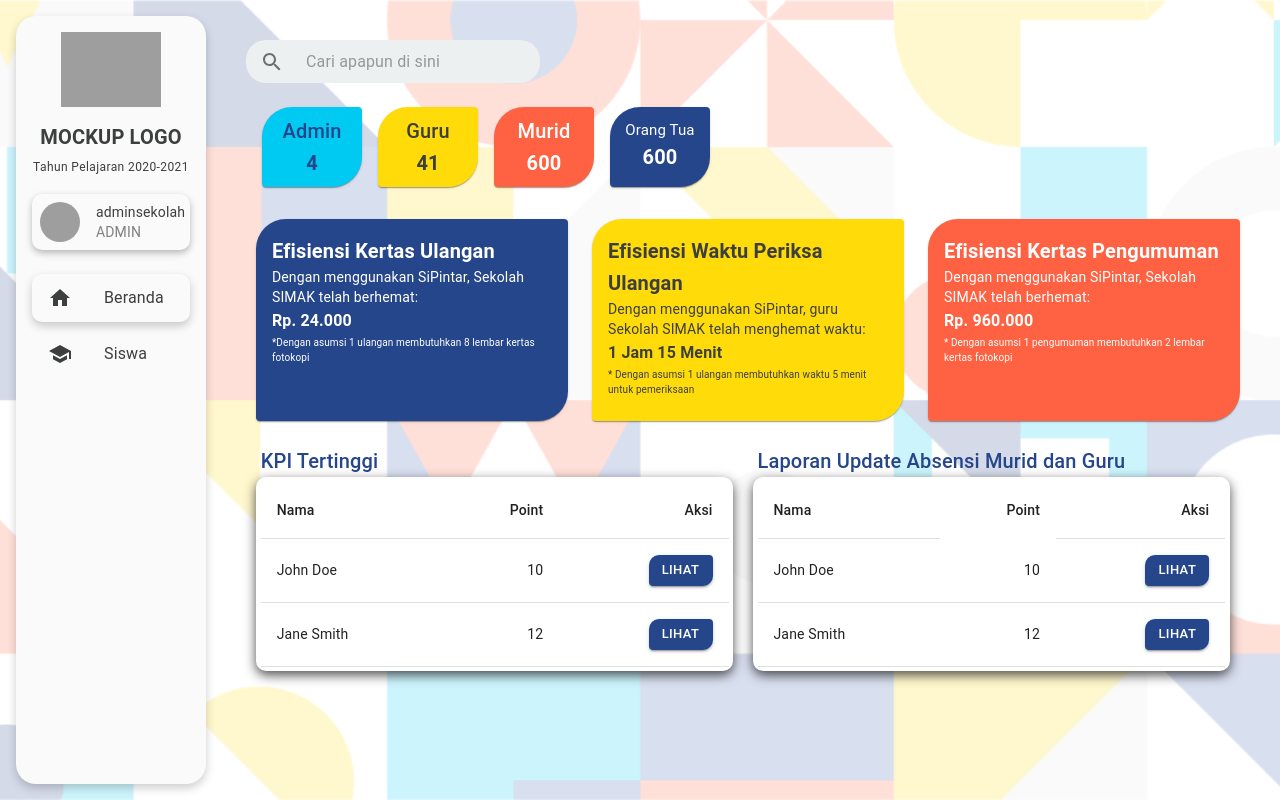
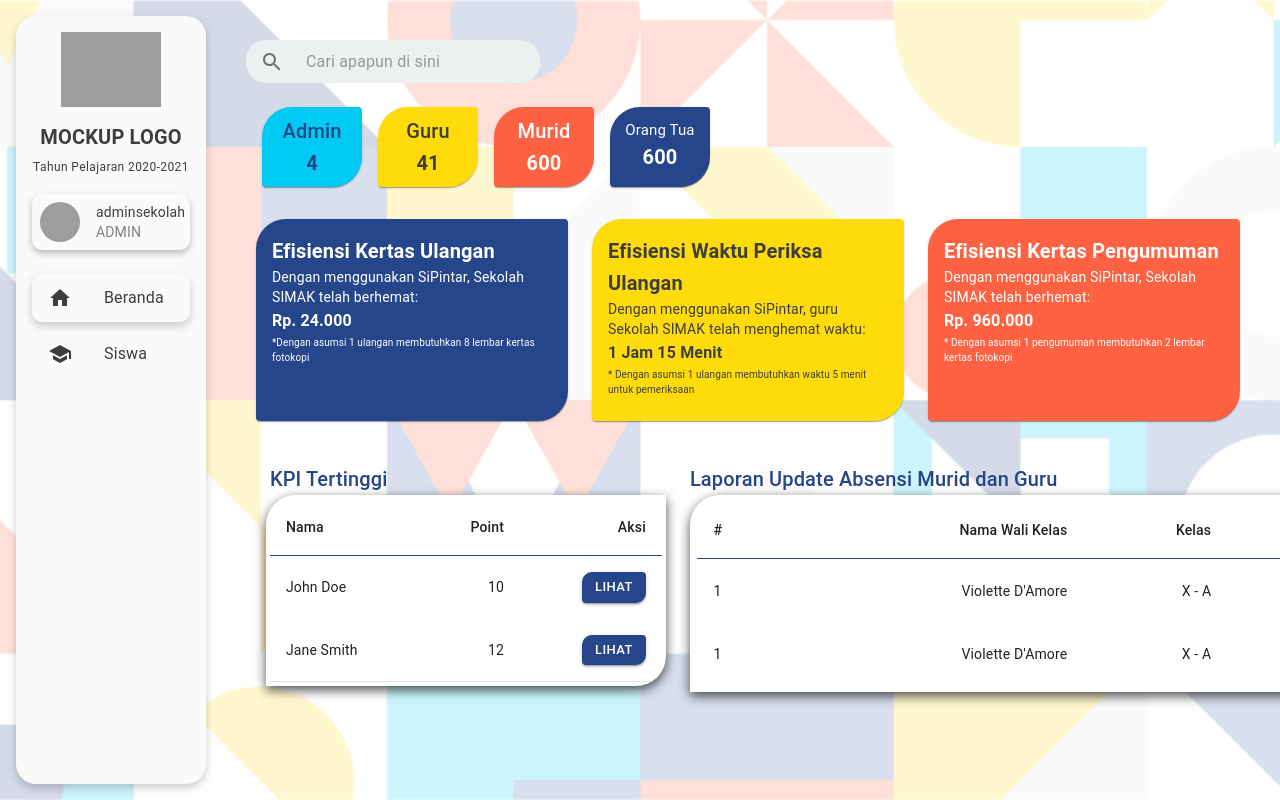
Before and after one commit to IlhamMuhamadNur/sekolahku-fe, a React (Vite) app: page /admindashboard in a window 1280 px wide. Built offline with nearby package versions, Linux system fonts and the light colour scheme; grey boxes are pictures that could not be loaded.

Commit message:
perubahan dashboard dan loginform

```diff
--- a/src/components/AdminDashboard.jsx
+++ b/src/components/AdminDashboard.jsx
@@ -349,17 +349,20 @@ const AdminDashboard = () => {
         <Box>
           <Box
             sx={{
-              display: "flex",
               flexWrap: "nowrap",
-              gap: "2%",
               padding: "1%",
+              display: "grid",
+              gridTemplateColumns: "repeat(3, 3fr)",
+              marginTop: 4,
+              gap: 3,
+              marginLeft: "1%",
             }}
           >
             {/* Card Section */}
-            <Box sx={{ flex: 1 }}>
+            <Box sx={{ flex: "none" }}>
               <Typography
                 variant="h6"
-                sx={{ mt: "3%", ml: "1%", color: "#26468B", fontWeight: 500 }}
+                sx={{ ml: "1%", color: "#26468B", fontWeight: 500 }}
               >
                 KPI Tertinggi
               </Typography>
@@ -367,23 +370,38 @@ const AdminDashboard = () => {
                 component={Paper}
                 sx={{
                   boxShadow: "0 4px 12px rgba(0, 0, 0, 0.7)",
-                  borderRadius: "10px",
                   padding: "1%",
+                  borderTopLeftRadius: "30px", // Radius kiri atas
+                  borderBottomRightRadius: "30px", // Radius kanan bawah
+                  borderBottomLeftRadius: "0", // Tidak ada radius di kiri bawah
+                  borderTopRightRadius: "0", // Tidak ada radius di kanan atas
+                  maxWidth: "100%",
+                  width: 400,
                 }}
               >
                 <Table>
                   <TableHead>
                     <TableRow>
-                      <TableCell>Nama</TableCell>
-                      <TableCell align="right">Point</TableCell>
-                      <TableCell align="right">Aksi</TableCell>
+                      <TableCell sx={{ borderColor: "#26468B" }}>
+                        Nama
+                      </TableCell>
+                      <TableCell align="right" sx={{ borderColor: "#26468B" }}>
+                        Point
+                      </TableCell>
+                      <TableCell align="right" sx={{ borderColor: "#26468B" }}>
+                        Aksi
+                      </TableCell>
                     </TableRow>
                   </TableHead>
                   <TableBody>
                     <TableRow>
-                      <TableCell>John Doe</TableCell>
-                      <TableCell align="right">10</TableCell>
-                      <TableCell align="right">
+                      <TableCell sx={{ borderBottom: "none" }}>
+                        John Doe
+                      </TableCell>
+                      <TableCell align="right" sx={{ borderBottom: "none" }}>
+                        10
+                      </TableCell>
+                      <TableCell align="right" sx={{ borderBottom: "none" }}>
                         <Button
                           variant="contained"
                           size="small"
@@ -408,6 +426,7 @@ const AdminDashboard = () => {
                             borderTopLeftRadius: "10px",
                             borderBottomRightRadius: "10px",
                             backgroundColor: "#26468B",
+                            borderBottom: "none",
                           }}
                         >
                           Lihat
@@ -420,15 +439,14 @@ const AdminDashboard = () => {
               </TableContainer>
             </Box>
 
-            {/* Table Section */}
-            <Box sx={{ flex: 1 }}>
+            <Box sx={{ flex: "none" }}>
               <Typography
                 variant="h6"
                 sx={{
-                  mt: "3%",
-                  ml: "1%",
                   color: "#26468B",
                   fontWeight: 500,
+                  maxWidth: "100%",
+                  width: 400,
                 }}
               >
                 Laporan Update Absensi Murid dan Guru
@@ -437,25 +455,40 @@ const AdminDashboard = () => {
                 component={Paper}
                 sx={{
                   boxShadow: "0 4px 12px rgba(0, 0, 0, 0.7)",
-                  borderRadius: "10px",
                   padding: "1%",
+                  borderTopLeftRadius: "30px", // Radius kiri atas
+                  borderBottomRightRadius: "30px", // Radius kanan bawah
+                  borderBottomLeftRadius: "0", // Tidak ada radius di kiri bawah
+                  borderTopRightRadius: "0", // Tidak ada radius di kanan atas
+                  maxWidth: "100%",
+                  width: 750,
                 }}
               >
                 <Table>
                   <TableHead>
                     <TableRow>
-                      <TableCell>Nama</TableCell>
-                      <TableCell align="right" sx={{ borderBottom: "none" }}>
-                        Point
+                      <TableCell sx={{ borderColor: "#26468B" }}>#</TableCell>
+                      <TableCell align="right" sx={{ borderColor: "#26468B" }}>
+                        Nama Wali Kelas
                       </TableCell>
-                      <TableCell align="right">Aksi</TableCell>
+                      <TableCell align="right" sx={{ borderColor: "#26468B" }}>
+                        Kelas
+                      </TableCell>
+                      <TableCell align="right" sx={{ borderColor: "#26468B" }}>
+                        Status
+                      </TableCell>
                     </TableRow>
                   </TableHead>
                   <TableBody>
                     <TableRow>
-                      <TableCell>John Doe</TableCell>
-                      <TableCell align="right">10</TableCell>
-                      <TableCell align="right">
+                      <TableCell sx={{ borderBottom: "none" }}>1</TableCell>
+                      <TableCell align="right" sx={{ borderBottom: "none" }}>
+                        Violette D'Amore
+                      </TableCell>
+                      <TableCell align="right" sx={{ borderBottom: "none" }}>
+                        X - A
+                      </TableCell>
+                      <TableCell align="right" sx={{ borderBottom: "none" }}>
                         <Button
                           variant="contained"
                           size="small"
@@ -463,6 +496,7 @@ const AdminDashboard = () => {
                             borderTopLeftRadius: "10px",
                             borderBottomRightRadius: "10px",
                             backgroundColor: "#26468B",
+                            borderBottom: "none",
                           }}
                         >
                           Lihat
@@ -470,9 +504,14 @@ const AdminDashboard = () => {
                       </TableCell>
                     </TableRow>
                     <TableRow>
-                      <TableCell>Jane Smith</TableCell>
-                      <TableCell align="right">12</TableCell>
-                      <TableCell align="right">
+                      <TableCell sx={{ borderBottom: "none" }}>1</TableCell>
+                      <TableCell align="right" sx={{ borderBottom: "none" }}>
+                        Violette D'Amore
+                      </TableCell>
+                      <TableCell align="right" sx={{ borderBottom: "none" }}>
+                        X - A
+                      </TableCell>
+                      <TableCell align="right" sx={{ borderBottom: "none" }}>
                         <Button
                           variant="contained"
                           size="small"
@@ -480,6 +519,7 @@ const AdminDashboard = () => {
                             borderTopLeftRadius: "10px",
                             borderBottomRightRadius: "10px",
                             backgroundColor: "#26468B",
+                            borderBottom: "none",
                           }}
                         >
                           Lihat
```
Also changed, not shown: src/components/loginform.jsx (+72 -29 lines).
